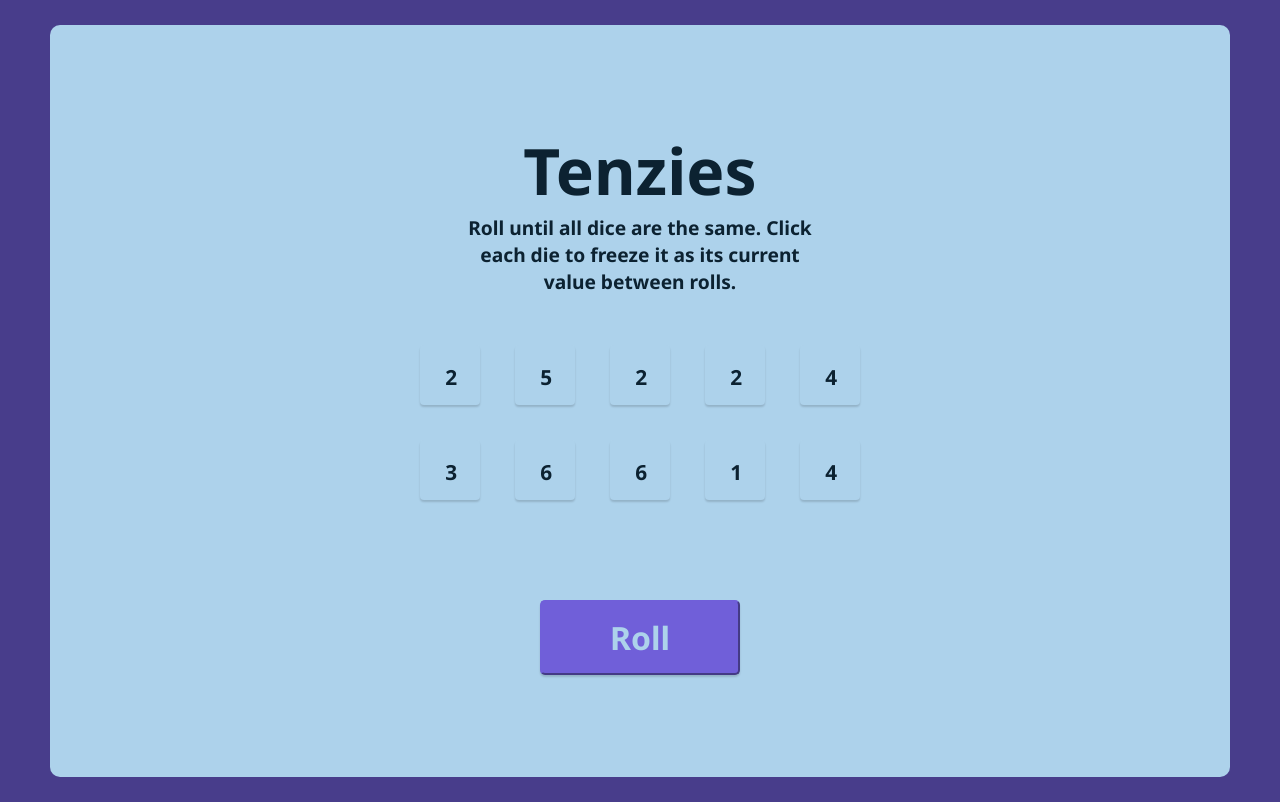
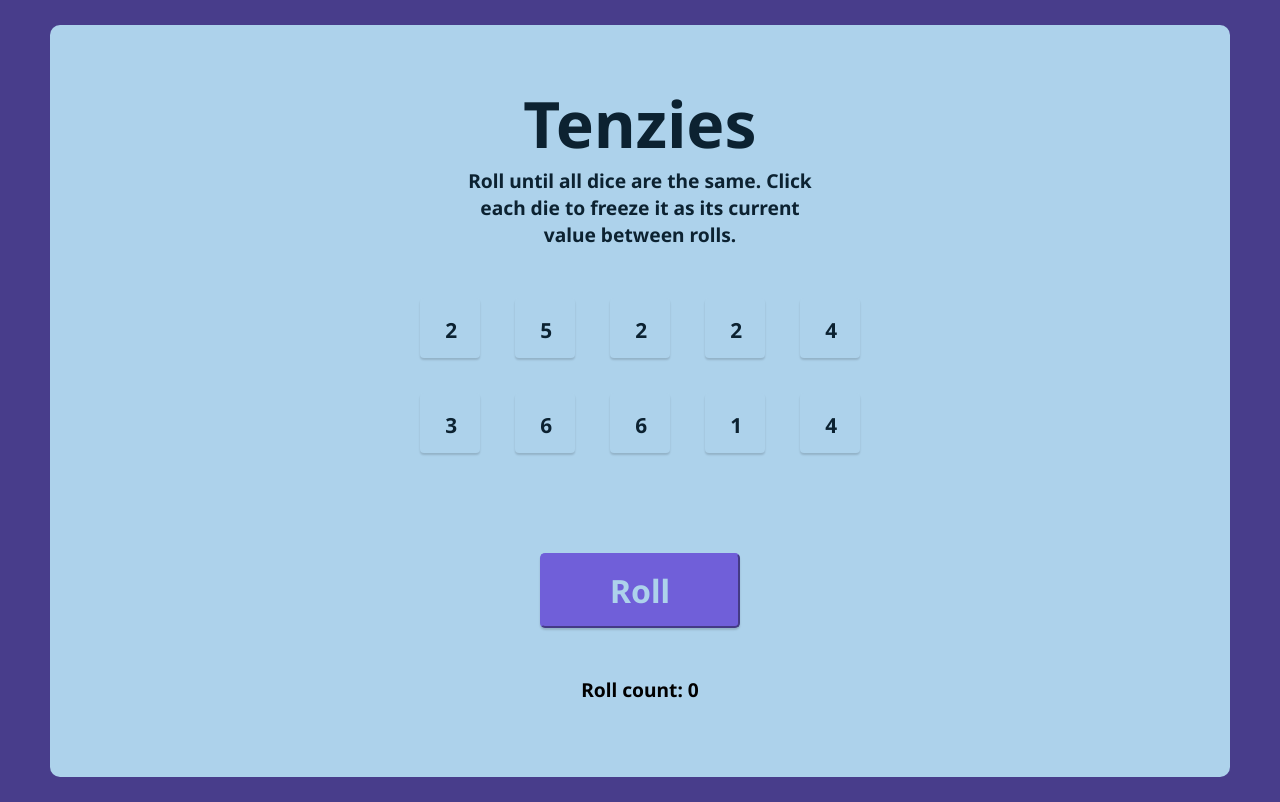
Before and after one commit to tsilvas0113/tenzies, a React (Create React App) app: page / in a window 1280 px wide. Built offline with nearby package versions, Linux system fonts and the light colour scheme.

Commit message:
Add roll counter to track number of rolls per game

```diff
--- a/src/App.js
+++ b/src/App.js
@@ -50,11 +50,17 @@ function App() {
             id: nanoid()}
       })
     })
+    setRollNumber(prevRollNumber => {
+      return prevRollNumber + 1
+    })
   }
+
+  const [rollNumber, setRollNumber] = React.useState(0)
 
   function newGame() {
     setDieNum(allNewDice())
     setTenzies(false)
+    setRollNumber(0)
   }
 
   function holdDice(id) {
@@ -76,6 +82,7 @@ function App() {
       <button className="roll--btn" onClick={tenzies ? newGame : reRoll}>
         {tenzies ? 'New Game' : 'Roll'}
       </button>
+      <p className="roll--count">Roll count: {rollNumber}</p>
     </main>
   );
 }
--- a/src/index.css
+++ b/src/index.css
@@ -74,3 +74,8 @@ main {
   margin: 0;
   margin-bottom: 50px;
 }
+
+.roll--count {
+  font-size: 1.2rem;
+  margin-top: 3rem;
+}
```
